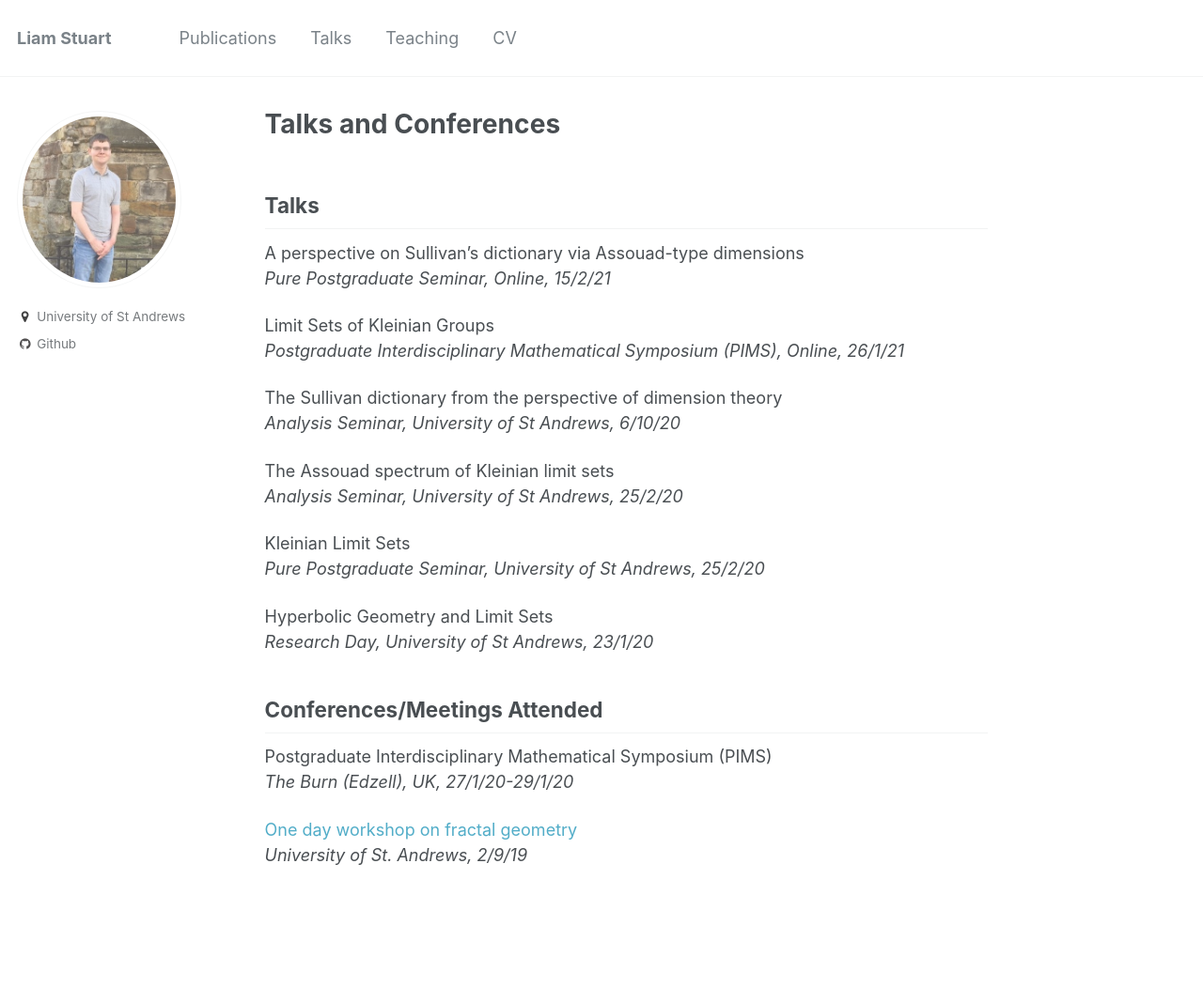
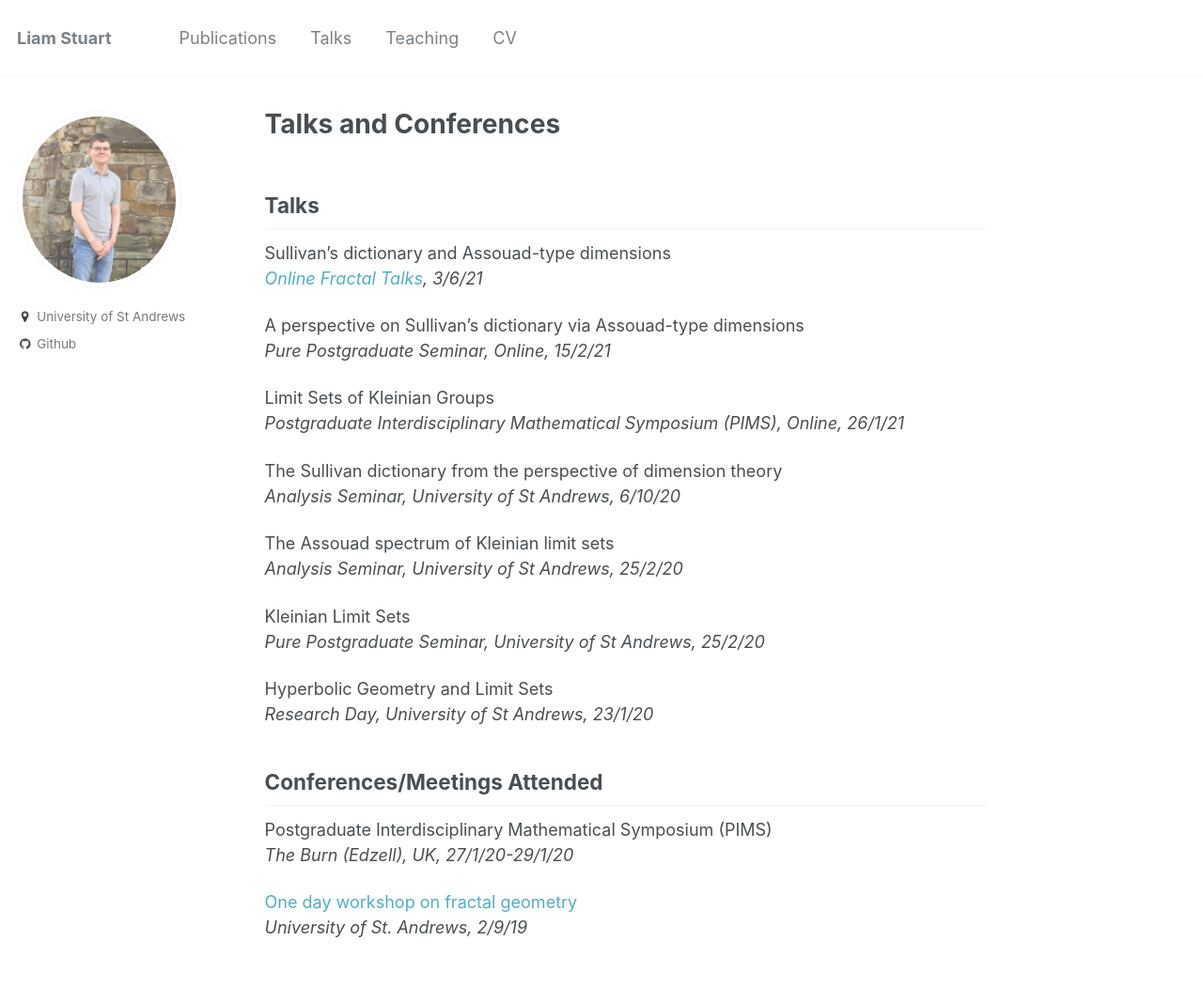
Before and after one commit to liam-stuart/liam-stuart.github.io, a Jekyll site: the page built from _pages/talks.md, in a window 1280 px wide. Shown: the whole page at 94% size. Built offline with Jekyll 4.4.1, drawn with Linux system fonts in a browser that asks for light colours; before the commit the page ends 974 px from its top, so only the background shows below that.

Commit message:
Update talks.md

```diff
--- a/_pages/talks.md
+++ b/_pages/talks.md
@@ -5,6 +5,9 @@ author_profile: true
 ---
 
 ## Talks
+Sullivan’s dictionary and Assouad-type dimensions
+*[Online Fractal Talks](https://people.maths.bris.ac.uk/~matmj/BBMOS.html), 3/6/21*
+
 A perspective on Sullivan’s dictionary via Assouad-type dimensions
 *Pure Postgraduate Seminar, Online, 15/2/21*
 
```
